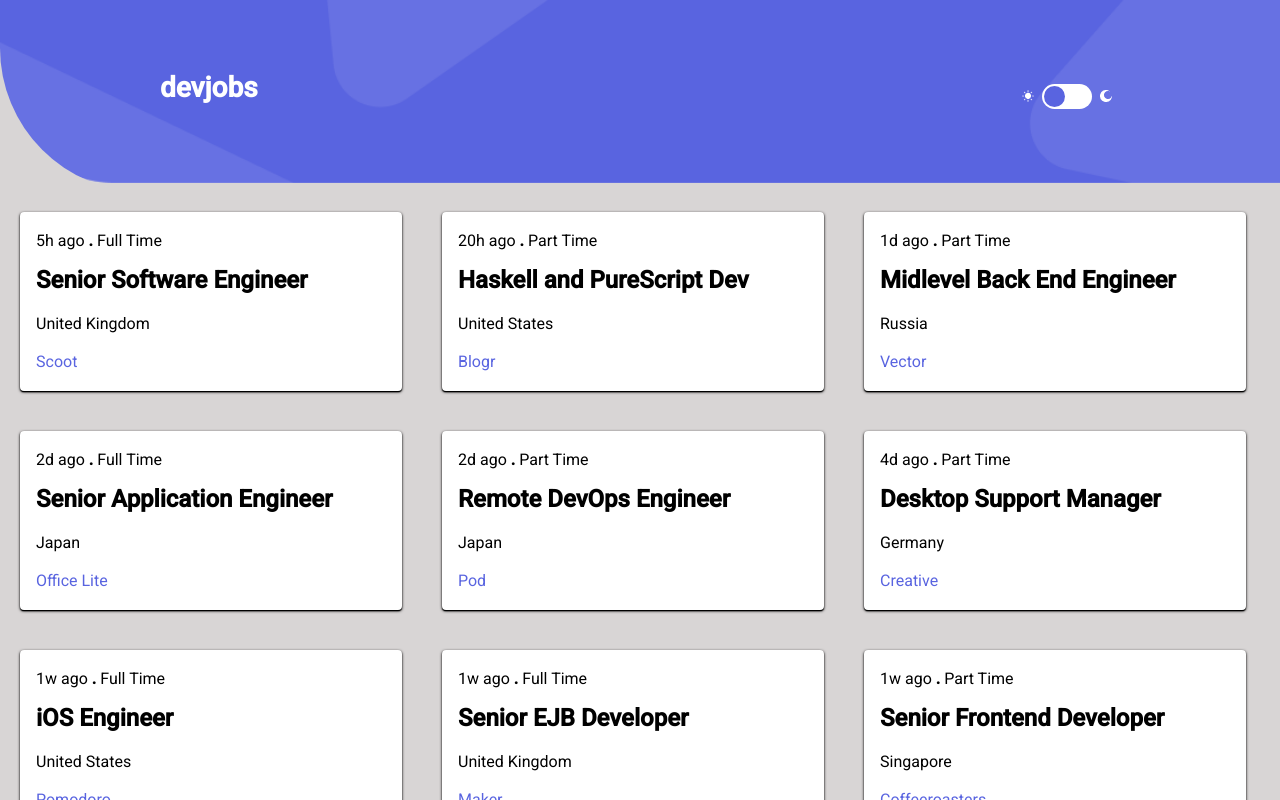
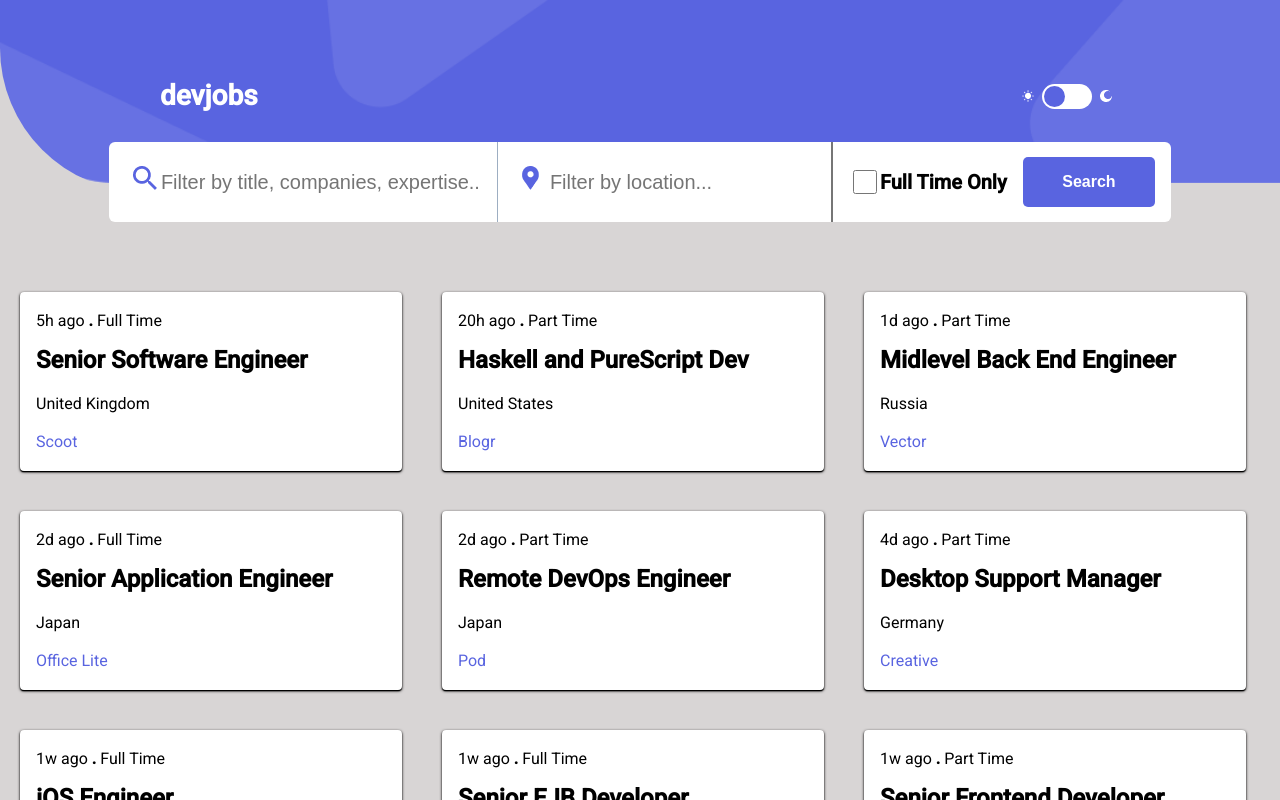
Before and after one commit to mihail-soltan/devjobs, an Angular app: page / in a window 1280 px wide. Shown: the top 800 px of the page. Built offline with nearby package versions, Linux system fonts and the light colour scheme.

Commit message:
add search component + styling

```diff
--- a/src/app/components/navbar/navbar.component.css
+++ b/src/app/components/navbar/navbar.component.css
@@ -16,6 +16,7 @@
 
 .logo {
     color: var(--white);
+    margin-bottom: 0 !important;
 }
 
 .toggle {
@@ -64,6 +65,10 @@
     height: 1.313rem; /* 21px*/
 }
 
+.toggle:hover label::after {
+    background-color: var(--light-violet);
+}
+
 .toggle input[type='checkbox']:checked ~ label::after {
     transform: translateX(1.563rem);
 }
--- a/src/app/components/navbar/navbar.component.html
+++ b/src/app/components/navbar/navbar.component.html
@@ -7,3 +7,4 @@
     <img src="../../../assets/dark_theme.png" class="theme-icon" alt="dark theme">
   </div>
 </div>
+<app-search></app-search>
--- /dev/null
+++ b/src/app/components/search/search.component.css
@@ -0,0 +1,85 @@
+@import "../../../variables.css";
+@import "../../../styles.css";
+
+.search-form {
+  display: flex;
+  flex-direction: row;
+  justify-content: center;
+  align-items: center;
+  position: relative;
+  top: -3.125rem;
+}
+
+.icon {
+  padding: 10px;
+  text-align: center;
+}
+
+.search-icon {
+  background-repeat: no-repeat;
+  background-image: url("../../../assets/icons/magnifying_glass.png");
+}
+
+.location-icon {
+  background-repeat: no-repeat;
+  background-image: url("../../../assets/icons/location.png");
+}
+.search-form > .form-input i {
+  position: absolute;
+  margin: 1.5rem;
+  width: 1rem;
+  height: 1rem;
+  padding: 0.5rem;
+}
+
+.search-form > .form-input input,
+.search-form > .fulltime-container {
+  background-color: var(--white);
+  height: 5rem;
+  padding: 0 1rem;
+  font-size: var(--normal-font);
+}
+.search-form > .form-input input {
+  padding: 0 1rem 0 3.25rem;
+}
+.search-form > .form-input {
+  display: block;
+}
+.search,
+.location {
+  border-left: none;
+  border-top: none;
+  border-bottom: none;
+}
+.search:focus,
+.location:focus {
+  outline: none;
+}
+.search {
+  border-right: 0.1rem solid var(--grey);
+  border-top-left-radius: 0.375rem;
+  border-bottom-left-radius: 0.375rem;
+  width: 25vw;
+}
+
+.fulltime-container {
+  display: flex;
+  flex-direction: row;
+  justify-content: center;
+  align-items: center;
+  border-top-right-radius: 0.375rem;
+  border-bottom-right-radius: 0.375rem;
+}
+
+.fulltime {
+  width: var(--checkbox-size);
+  height: var(--checkbox-size);
+  border-radius: var(--radius);
+}
+.fulltime + label {
+  font-weight: var(--bold-font-weight);
+  margin-right: 1rem;
+}
+.fulltime:checked {
+  accent-color: var(--checkbox-background-checked);
+}
--- /dev/null
+++ b/src/app/components/search/search.component.html
@@ -0,0 +1,36 @@
+<form class="search-form">
+  <div class="form-input">
+    <i class="icon search-icon"></i>
+
+    <input
+      type="text"
+      name="search"
+      id="search"
+      placeholder="Filter by title, companies, expertise..."
+      [(ngModel)]="searchInput"
+      class="search"
+    />
+  </div>
+  <div class="form-input">
+    <i class="icon location-icon"></i>
+    <input
+      type="text"
+      name="location"
+      id="location"
+      placeholder="Filter by location..."
+      [(ngModel)]="locationInput"
+      class="location"
+    />
+  </div>
+  <div class="fulltime-container">
+    <input
+      type="checkbox"
+      class="fulltime"
+      name="fulltime"
+      [(ngModel)]="fullTime"
+      id="fulltime"
+    />
+    <label for="fulltime">Full Time Only</label>
+    <button class="btn purple-btn">Search</button>
+  </div>
+</form>
--- /dev/null
+++ b/src/app/components/search/search.component.ts
@@ -0,0 +1,19 @@
+import { Component, Input, OnInit } from '@angular/core';
+
+@Component({
+  selector: 'app-search',
+  templateUrl: './search.component.html',
+  styleUrls: ['./search.component.css']
+})
+export class SearchComponent implements OnInit {
+
+  searchInput: string = '';
+  locationInput: string = '';
+  fullTime: boolean = false;
+
+  constructor() { }
+
+  ngOnInit(): void {
+  }
+
+}
--- a/src/variables.css
+++ b/src/variables.css
@@ -38,4 +38,11 @@
     --button-border-radius: 0.313rem; /* 5px */
     --button-padding: 1rem 2.469rem; /* 16px 39.5px */
 
+    /* CHECKBOX */
+
+    --checkbox-size: 1.5rem; /* 24px */
+    --radius: 0.188rem; /* 3px */
+    --checkbox-border: 0.063rem solid var(--grey); /* 1px */
+    --checkbox-background: var(--grey);
+    --checkbox-background-checked: var(--violet);
 }
```
Also changed, not shown: src/app/app.module.ts (+6 -2 lines), src/assets/icons/location.png (added), src/assets/icons/magnifying_glass.png (added).
